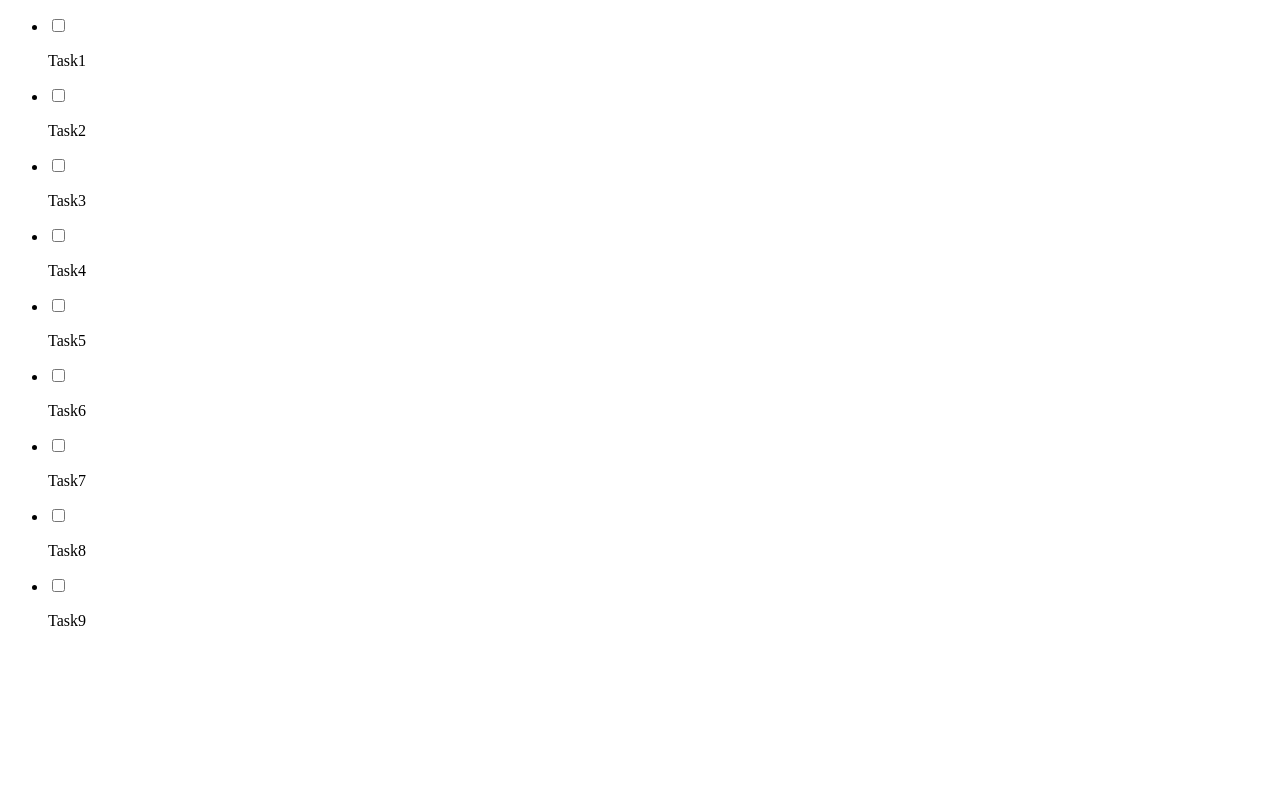
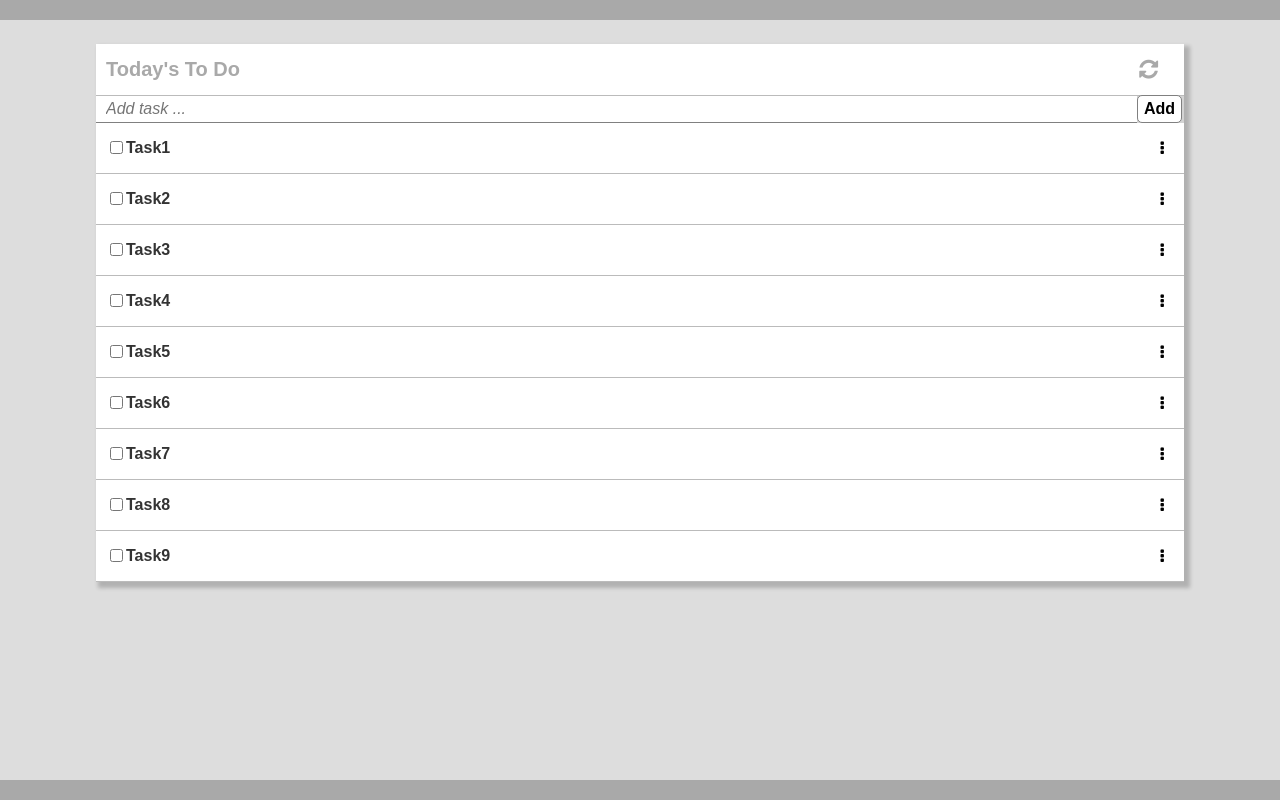
Before and after one commit to gtekle/todo-list, a website built with webpack: page src/index.html in a window 1280 px wide. Built offline with nearby package versions, Linux system fonts and the light colour scheme.

Commit message:
Add styling and refactor onLoad event handler code into functions

```diff
--- a/package.json
+++ b/package.json
@@ -19,7 +19,9 @@
   },
   "homepage": "https://github.com/gtekle/todo-list#readme",
   "devDependencies": {
+    "css-loader": "^6.5.1",
     "html-webpack-plugin": "^5.5.0",
+    "style-loader": "^3.3.1",
     "webpack": "^5.65.0",
     "webpack-cli": "^4.9.1"
   }
--- a/src/index.html
+++ b/src/index.html
@@ -6,6 +6,7 @@
   <meta http-equiv="X-UA-Compatible" content="IE=edge">
   <meta name="viewport" content="width=device-width, initial-scale=1.0">
   <title>To Do List</title>
+  <link rel="stylesheet" href="https://cdnjs.cloudflare.com/ajax/libs/font-awesome/4.7.0/css/font-awesome.min.css">
 </head>
 
 <body>
--- a/src/index.js
+++ b/src/index.js
@@ -1,10 +1,12 @@
+import './style.css';
+
 const tasks = [
   { description: 'Task1', isCompleted: false, index: 1 },
   { description: 'Task2', isCompleted: false, index: 2 },
   { description: 'Task3', isCompleted: false, index: 3 },
   { description: 'Task4', isCompleted: false, index: 4 },
   { description: 'Task5', isCompleted: false, index: 5 },
-  { description: 'Task6', isCompleted: false, index: 6 },
+  { description: 'Task6', isCompleted: true, index: 6 },
   { description: 'Task7', isCompleted: false, index: 7 },
   { description: 'Task8', isCompleted: false, index: 8 },
   { description: 'Task9', isCompleted: false, index: 9 },
@@ -12,23 +14,59 @@ const tasks = [
 
 const createTaskItem = (task) => {
   const taskItem = document.createElement('li');
-  const form = document.createElement('form');
-  form.innerHTML = '<input type="checkbox" name="isCompleted" value=${task.isCompleted}/>';
-  const taskDescription = document.createElement('p');
-  taskDescription.textContent = task.description;
-
+  taskItem.innerHTML = `<div class="item-description"><form id="form-is-completed">
+    <input type="checkbox" name="isCompleted" value=${task.isCompleted}/></form>
+    <p>${task.description}</p> </div>
+    <i class="fa fa-ellipsis-v"></i>`
   taskItem.id = task.index;
-  taskItem.appendChild(form);
-  taskItem.appendChild(taskDescription);
 
   return taskItem;
+}
+
+const todoListHeading = () => {
+  const todoHeading = document.createElement('li');
+  todoHeading.innerHTML = `<h1> Today's To Do </h1 >
+    <button type='button' class='btn btn-refresh'>
+    <i class="fa fa-refresh"></i></button>`
+  todoHeading.classList.add('todo-heading');
+
+  return todoHeading;
+}
+
+const formAddTask = () => {
+  const form = document.createElement('form');
+  form.id = 'form-add-task';
+  form.innerHTML = '<input type="text" name="new-task" placeholder="Add task ..."/>';
+
+  const btnAddTask = document.createElement('button');
+  btnAddTask.setAttribute('type', 'button');
+  btnAddTask.setAttribute('name', 'btnAddNewTask');
+  btnAddTask.innerText = 'Add';
+  btnAddTask.classList.add('btn', 'btn-add-task');
+  form.appendChild(btnAddTask);
+
+  return form;
+}
+
+const btnClearAllCompleted = () => {
+  const btnClearCompleted = document.createElement('button');
+  btnClearCompleted.setAttribute('type', 'button');
+  btnClearCompleted.setAttribute('name', 'btnClearCompleted');
+  btnClearCompleted.innerText = 'Clear all completed';
+  btnClearCompleted.classList.add('btn', 'btn-clear-completed');
+
+  return btnClearCompleted;
 }
 
 window.addEventListener('load', () => {
   const todoList = document.querySelector('.todo-list');
 
+  todoList.appendChild(todoListHeading());
+  todoList.appendChild(formAddTask());
+
   tasks.forEach(task => {
     todoList.appendChild(createTaskItem(task));
   })
 
+  todoHeading.parentNode.appendChild(btnClearAllCompleted());
 });
--- /dev/null
+++ b/src/style.css
@@ -0,0 +1,135 @@
+*, *::after, *::before {
+  box-sizing: border-box;
+}
+
+body {
+  background-color: #ddd;
+  margin: 0;
+  font-family: Arial, Helvetica, sans-serif;
+}
+
+.btn {
+  cursor: pointer;
+}
+
+.btn:hover {
+  color: blue;
+}
+
+#header, #footer {
+  background-color: darkgray;
+  width: 100%;
+  height: 20px;
+  padding: 0;
+  margin: 0;
+}
+
+#main {
+  max-width: 94%;
+  min-height: calc(100vh - 64px);
+  margin: 12px auto;
+}
+
+.todo-list {
+  list-style: none;
+  text-align: center;
+  padding: 0;
+  background-color: #d3d3d3;
+  margin: 0;
+  box-shadow: 4px 4px 4px 2px rgba(0, 0, 0, 0.2);;
+}
+
+.todo-heading {
+  display: flex;
+  justify-content: space-between;
+}
+
+.todo-heading h1 {
+  color: darkgray;
+  font-size: 20px;
+  line-height: 24px;
+  font-weight: 700;
+}
+
+.todo-heading button {
+  border: none;
+  background-color: #fff;
+}
+
+.todo-heading i {
+  color: darkgray;
+  font-size: 22px;
+  font-weight: 500;
+}
+
+#form-add-task {
+  margin: 0;
+  width:100%;
+  text-align: justify;
+}
+
+#form-add-task input {
+  width: calc(100% - 47px);
+  margin: 0;
+  font-size: 16px;
+  line-height: 20px;
+  padding: 3px 10px;
+  font-style: italic;
+  border: none;
+  border-bottom: 1px solid gray;
+}
+
+#form-add-task .btn-add-task {
+  border: 1px solid gray;
+  border-radius: 5px;
+  margin: 0;
+  margin-top: -2px;
+  font-weight: 700;
+  font-size: 16px;
+  line-height: 24px;
+  background-color: #fff;
+}
+
+.todo-list li {
+  display: flex;
+  border-bottom: 1px solid #bbb;
+  justify-content: space-between;
+  align-items: center;
+  background-color: #fff;
+  padding: 0 10px;
+  font-size: 16px;
+  font-weight: 500;
+}
+
+.item-description {
+  display: flex;
+  align-items: center;
+}
+
+.todo-list li p {
+  color: rgba(0, 0, 0, 0.8);
+  font-size: 16px;
+  font-weight: 600;
+}
+
+.todo-list li > * {
+  margin-right: 10px;
+}
+
+.btn-clear-completed {
+  border: none;
+  padding: 6px;
+  margin: 10px;
+  font-size: 16px;
+  background-color: transparent;
+  font-weight: 700;
+  color: darkslategray;
+}
+
+@media screen and (min-width: 768px){
+  #main {
+    max-width: 85%;
+    min-height: calc(100vh - 88px);
+    margin: 24px auto;
+  }
+}
--- a/webpack.config.js
+++ b/webpack.config.js
@@ -8,6 +8,14 @@ module.exports = {
     filename: 'main.js',
     path: path.resolve(__dirname, 'dist'),
   },
+  module: {
+    rules: [
+      {
+        test: /\.css$/i,
+        use: ['style-loader', 'css-loader'],
+      },
+    ],
+  },
   plugins: [
     new HtmlWebpackPlugin({
       title: 'Custom template',
```
Also changed, not shown: dist/index.html, dist/main.js, 1 other file.
